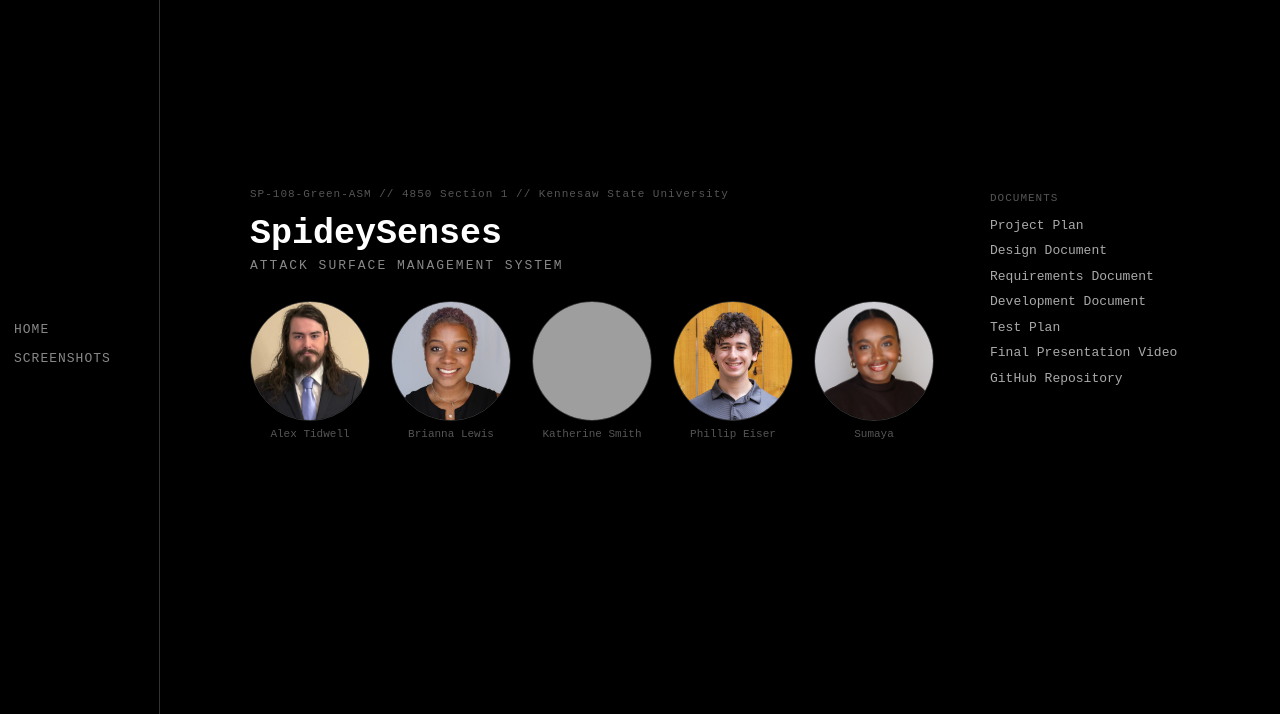
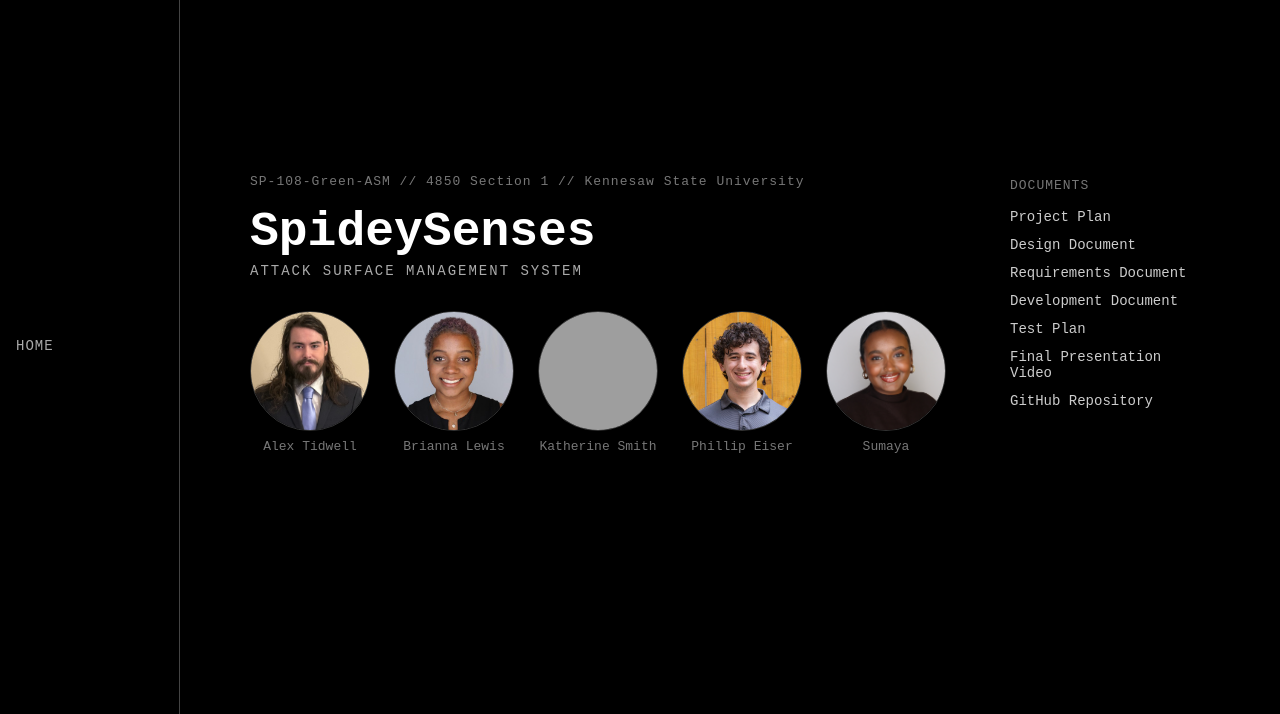
Before and after one commit to Spidey-Senses-ASM/SpideyWebsite, a plain HTML site: page index.html in a window 1280 px wide. Shown: the part 86-800 px from the top of the page. Drawn offline with Linux system fonts and the light colour scheme; grey boxes are pictures that could not be loaded.

Commit message:
make text bigger, change logo

```diff
--- a/index.html
+++ b/index.html
@@ -22,14 +22,6 @@
               return false;
             "
             >Home</a
-          >
-          <a
-            href="#"
-            onclick="
-              go('screenshots', this);
-              return false;
-            "
-            >Screenshots</a
           >
         </nav>
       </div>
@@ -73,14 +65,22 @@
             <div class="home-links">
               <p class="links">Documents</p>
               <a href="docs/project-plan.pdf" target="_blank">Project Plan</a>
-              <a href="docs/design-document.pdf" target="_blank">Design Document</a>
-              <a href="docs/requirements-document.pdf" target="_blank">Requirements Document</a>
-              <a href="docs/development-document.pdf" target="_blank">Development Document</a>
+              <a href="docs/design-document.pdf" target="_blank"
+                >Design Document</a
+              >
+              <a href="docs/requirements-document.pdf" target="_blank"
+                >Requirements Document</a
+              >
+              <a href="docs/development-document.pdf" target="_blank"
+                >Development Document</a
+              >
               <a href="docs/test-plan.pdf" target="_blank">Test Plan</a>
               <a href="https://youtube.com" target="_blank"
                 >Final Presentation Video</a
               >
-              <a href="https://github.com/Spidey-Senses-ASM" target="_blank">GitHub Repository</a>
+              <a href="https://github.com/Spidey-Senses-ASM" target="_blank"
+                >GitHub Repository</a
+              >
             </div>
           </div>
         </div>
--- a/styles.css
+++ b/styles.css
@@ -10,7 +10,7 @@
     background: #000000;
     color: #ffffff;
     font-family: monospace;
-    font-size: 14px;
+    font-size: 16px;
 }
 
 .wrap {
@@ -21,9 +21,9 @@
 
 
 .navbar{
-  width: 160px;
+  width: 180px;
   flex-shrink: 0;
-  border-right: 1px solid #333;
+  border-right: 1px solid #444;
   padding: 1.5rem 1rem;
   display: flex;
   flex-direction: column;
@@ -52,9 +52,9 @@
 }
 
 nav a{
-  color: #888;
+  color: #aaa;
   text-decoration: none;
-  font-size: 13px;
+  font-size: 14px;
   letter-spacing:1px;
   text-transform: uppercase;
   transition: color 0.15s;
@@ -102,22 +102,22 @@
 }
 
 .home-label{
-  font-size: 11px;
-  color: #555;
+  font-size: 13px;
+  color: #777;
   letter-spacing: 1px;
   margin-bottom: 1rem;
 }
 
 h1 {
-  font-size: 2.5rem;
+  font-size: 3rem;
   font-weight: bold;
   color: #ffffff;
   margin-bottom: 0.25rem;
 }
 
 .subtitle{
-  color: #888;
-  font-size: 13px;
+  color: #aaa;
+  font-size: 14px;
   letter-spacing: 2px;
   text-transform: uppercase;
   margin-bottom: 2rem;
@@ -149,8 +149,8 @@
 }
 
 .team-member p {
-  font-size: 11px;
-  color: #555;
+  font-size: 13px;
+  color: #777;
 }
 
 
@@ -172,17 +172,17 @@
 }
 
 .links {
-  font-size: 11px;
-  color: #555;
+  font-size: 13px;
+  color: #777;
   letter-spacing: 1px;
   text-transform: uppercase;
   margin-bottom: 0.25rem;
 }
 
 .home-links a{
-  color: #aaa;
+  color: #ccc;
   text-decoration: none;
-  font-size: 13px;
+  font-size: 14px;
   transition: color 0.15s;
 }
 
```
Also changed, not shown: logo.png.
